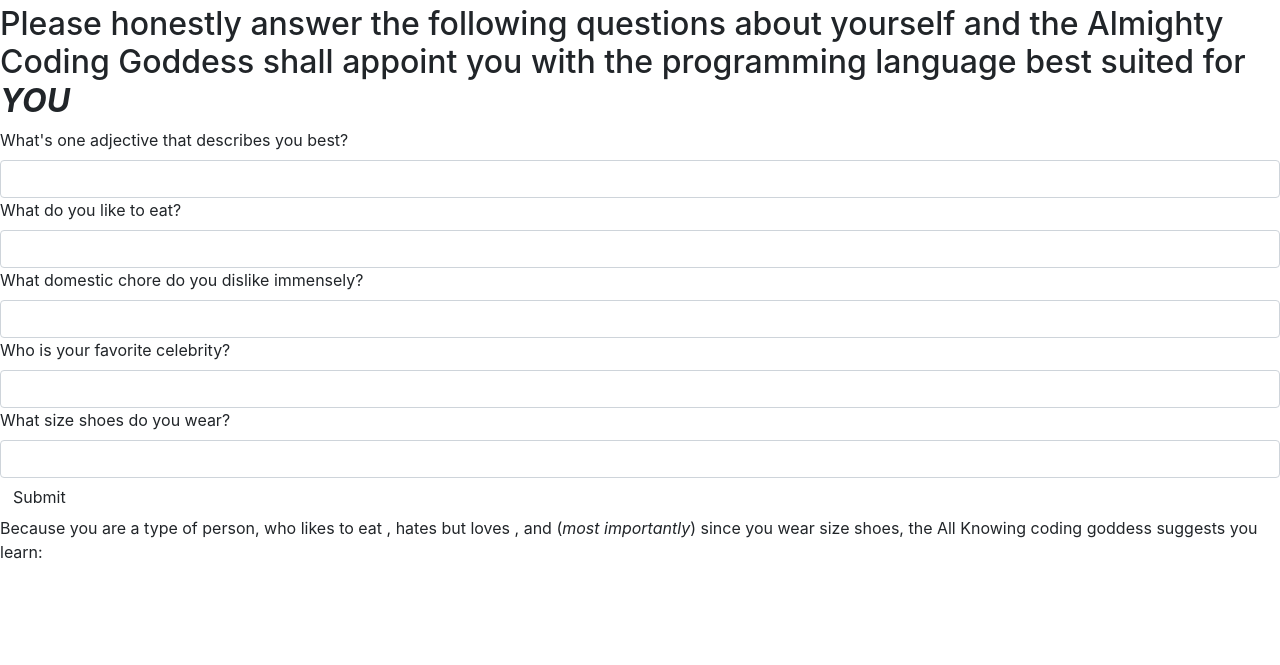
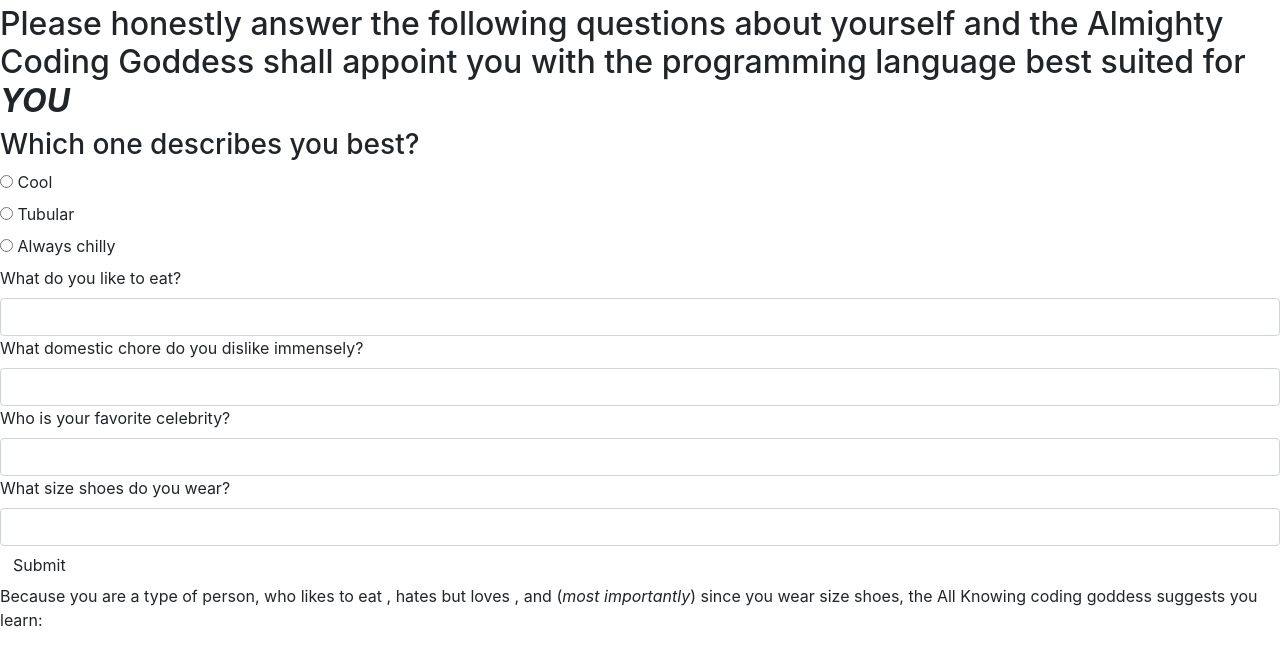
Before and after one commit to jd-fj/Programming-Language-Selector, a plain HTML site: page index.html in a window 1280 px wide. Shown: the part 51-716 px from the top of the page. Drawn offline with Linux system fonts and the light colour scheme.

Commit message:
add images of different languages. Start converting form to radio buttons to make branching possible later

```diff
--- a/index.html
+++ b/index.html
@@ -12,8 +12,32 @@
   <h2> Please honestly answer the following questions about yourself and the Almighty Coding Goddess shall appoint you with the programming language best suited for <strong><em>YOU</em></strong></h2>
 
   <form id="survey">
-    <label for="question1">What's one adjective that describes you best?</label>
-    <input id="question1" class="form-control" type="text">
+    <h3>Which one describes you best?</h3>
+
+    <!-- QUESTION 1 -->
+    <div id="ask1">
+      <div class="radio">
+        <label>
+          <input type="radio" name="question1" value="1">
+          Cool
+        </label>
+      </div>
+      <div class="radio">
+        <label>
+          <input type="radio" name="question1" value="2">
+          Tubular
+        </label>
+      </div>
+      <div class="radio">
+        <label>
+          <input type="radio" name="question1" value="3">
+          Always chilly
+        </label>
+      </div>
+    </div>
+
+    <!-- QUESTION 2 -->
+
 
     <label for="question2">What do you like to eat?</label>
     <input id="question2" class="form-control" type="text">
@@ -25,7 +49,7 @@
     <input id="question4" class="form-control" type="text">
 
     <label for="question5">What size shoes do you wear?</label>
-    <input id="question5" class="form-control" type="text">
+    <input id="question5" class="form-control" type="number">
 
     <button type="submit" class="btn">Submit</button>
   </form>
--- a/js/scripts.js
+++ b/js/scripts.js
@@ -1,11 +1,11 @@
 // business logic
 $(document).ready(function() {
   $("#survey").submit(function(e) {
-    const answer1 = $("input#question1").val();
-    const answer2 = $("input#question2").val();
-    const answer3 = $("input#question3").val();
-    const answer4 = $("input#question4").val();
-    const answer5 = $("input#question5").val();
+    const answer1 = $("input:radio[name=question1]:checked").val();
+    const answer2 = $("input:radio[name=question2]:checked").val();
+    const answer3 = $("input:radio[name=question3]:checked").val();
+    const answer4 = $("input:radio[name=question4]:checked").val();
+    const answer5 = $("input:radio[name=question5]:checked").val();
 
     // UI logic
     $("#insertAnswer1").text(answer1)
```
Also changed, not shown: img/c#.png (added), img/js.png (added), img/python.png (added), img/rails.png (added).
